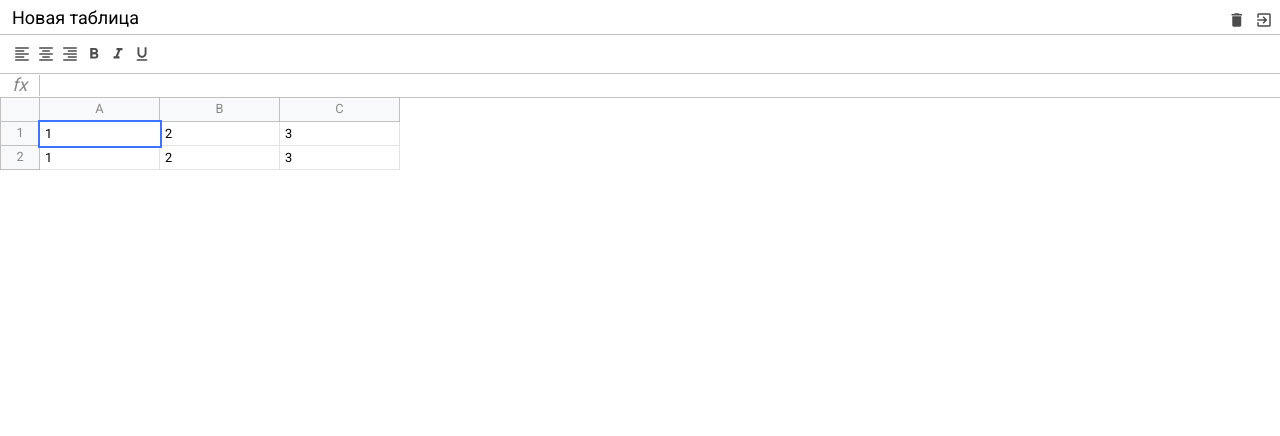
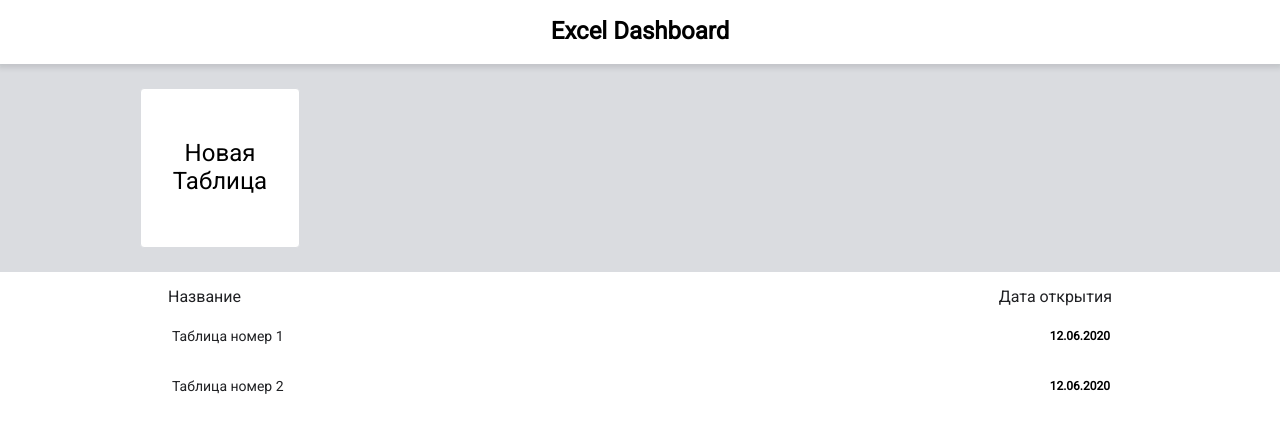
Before and after one commit to VladKalachev/js-excel, a website built with webpack: page src/index.html in a window 1280 px wide. Built offline with nearby package versions, Linux system fonts and the light colour scheme.

Commit message:
adding style dashboard

```diff
--- a/src/index.html
+++ b/src/index.html
@@ -10,97 +10,36 @@
 </head>
 <body>
     <div id="app" class="container">
-        <div class="excel">
+        <div class="db">
+            <div class="db__header">
+                <h1>Excel Dashboard</h1>
+            </div>
 
-            <div class="excel__header">
-                <input type="text" class="input" value="Новая таблица" >
-
-                <div>
-                    <div class="button">
-                        <i class="material-icons">delete</i>
-                    </div>
-                    <div class="button">
-                        <i class="material-icons"> exit_to_app</i>
-                    </div>
+            <div class="db__new">
+                <div class="db__view">
+                    <a href="" class="db__create">
+                        Новая <br /> Таблица
+                    </a>
                 </div>
             </div>
+            <div class="db__table db__view">
+                <div class="db__list-header">
+                    <span>Название</span>
+                    <span>Дата открытия</span>
+                </div>
 
-
-            <div class="excel__toolbar">
-                <div class="button">
-                    <i class="material-icons">format_align_left</i>
-                </div>
-                <div class="button">
-                    <i class="material-icons">format_align_center</i>
-                </div>
-                <div class="button">
-                    <i class="material-icons">format_align_right</i>
-                </div>
-                <div class="button">
-                    <i class="material-icons">format_bold</i>
-                </div>
-                <div class="button">
-                    <i class="material-icons">format_italic</i>
-                </div>
-                <div class="button">
-                    <i class="material-icons">format_underlined</i>
-                </div>
+                <ul class="db__list">
+                    <li class="db__record">
+                        <a href="#">Таблица номер 1</a>
+                        <strong>12.06.2020</strong>
+                    </li>
+                    <li class="db__record">
+                        <a href="#">Таблица номер 2</a>
+                        <strong>12.06.2020</strong>
+                    </li>
+                </ul>
             </div>
-
-            <div class="excel__formula">
-                <div class="info">fx</div>
-                <div class="input" contenteditable spellcheck="false"></div>
-            </div>
-
-            <div class="excel__table">
-                    <div class="row">
-                        <div class="row-info">
-
-                        </div>
-
-                        <div class="row-data">
-                            <div class="column">
-                                A
-                            </div>
-                            <div class="column">
-                                B
-                            </div>
-                            <div class="column">
-                                C
-                            </div>
-                        </div>
-                    </div>
-
-                    <div class="row">
-                        <div class="row-info">
-                            1
-                        </div>
-
-                        <div class="row-data">
-                           <div class="cell selected" contenteditable>1</div>
-                           <div class="cell" contenteditable>2</div>
-                           <div class="cell" contenteditable>3</div>
-                        </div>
-                    </div>
-
-                    <div class="row">
-                        <div class="row-info">
-                            2
-                        </div>
-
-                        <div class="row-data">
-                           <div class="cell" contenteditable>1</div>
-                           <div class="cell" contenteditable>2</div>
-                           <div class="cell" contenteditable>3</div>
-                        </div>
-                    </div>
-
-
-
-            </div>
-
         </div>
-
     </div>
 </body>
 </html>
--- a/src/scss/_mixins.scss
+++ b/src/scss/_mixins.scss
@@ -19,3 +19,9 @@
         cursor: pointer;
     }
 }
+
+@mixin clear-list() {
+    list-style: none;
+    margin: 0;
+    padding: 0;
+}
--- a/src/scss/_variables.scss
+++ b/src/scss/_variables.scss
@@ -4,4 +4,5 @@ $formula-height: 24px;
 $info-cell-width: 40px;
 $row-height: 24px;
 $cell-width: 120px;
+$db-header-height: 64px;
 $border-color: #c0c0c0;
--- /dev/null
+++ b/src/scss/dashboard.scss
@@ -0,0 +1,94 @@
+@import "variables";
+@import "mixins";
+
+.db {
+
+    &__header{
+        position: fixed;
+        left: 0;
+        right: 0;
+        top: 0;
+        height: $db-header-height;
+        display: flex;
+        align-items: center;
+        justify-content: center;
+        background: #fff;
+        box-shadow: 0 2px 5px 2px rgba(60, 64, 67, 0.15);
+        z-index: 1000;
+    }
+
+    &__new{
+        margin-top: $db-header-height;
+        padding: 1.5rem;
+        background: #dadce0;
+    }
+
+    &__create {
+        width: 160px;
+        height: 160px;
+        background: #fff;
+        border-radius: 4px;
+        border: 1px solid #dadce0;
+        display: flex;
+        justify-content: center;
+        align-items: center;
+        font-size: 1.5rem;
+        text-decoration: none;
+        color: #000;
+        text-align: center;
+
+        &:hover{
+            cursor: pointer;
+            color: green;
+            border-color: green;
+        }
+    }
+
+    &__view {
+        max-width: 1000px;
+        margin: 0 auto;
+    }
+
+    &__table{
+        padding: 1rem;
+
+    }
+
+    &__list-header {
+        display: flex;
+        justify-content: space-between;
+        color:  #202124;
+        font-weight: 500;
+        font-size: 16px;
+        margin-bottom: 10px;
+        padding: 0 12px;
+    }
+
+    &__list{
+        @include clear-list;
+    }
+
+    &__record{
+        display: flex;
+        justify-content: space-between;
+        align-items: center;
+        padding: 12px 14px 12px 16px;
+        margin-bottom: 10px;
+
+        &:hover {
+            background: #e6f4ea;
+            border-radius: 24px;
+        }
+
+        a {
+            text-decoration: none;
+            cursor: pointer;
+            color: #202124;
+            font-size: 14px;
+
+            &:hover {
+                text-decoration: underline;
+            }
+        }
+    }
+}
--- a/src/scss/index.scss
+++ b/src/scss/index.scss
@@ -5,6 +5,7 @@
 @import "toolbar";
 @import "formula";
 @import "table";
+@import "dashboard";
 
 * {
     margin: 0;
```
Also changed, not shown: src/assets/excel.html (added, +106 -0 lines).
